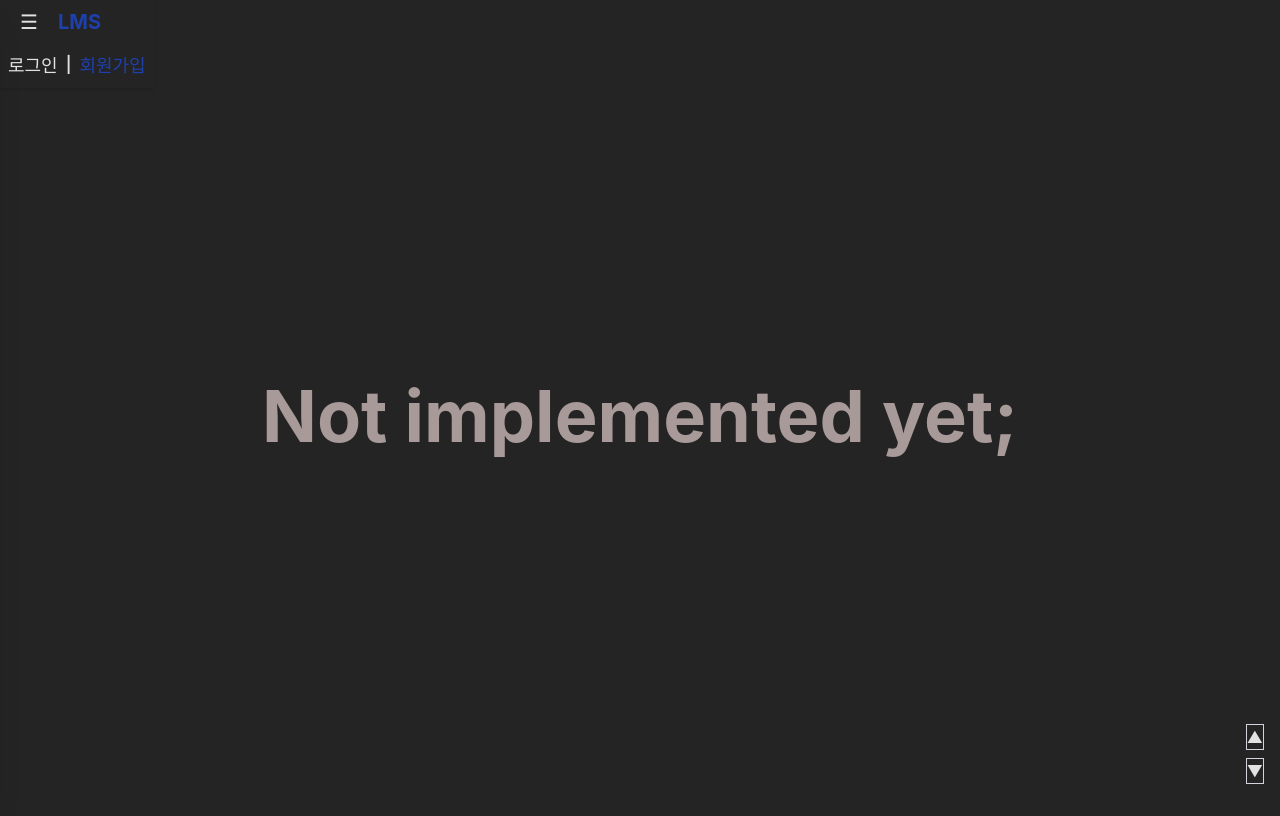
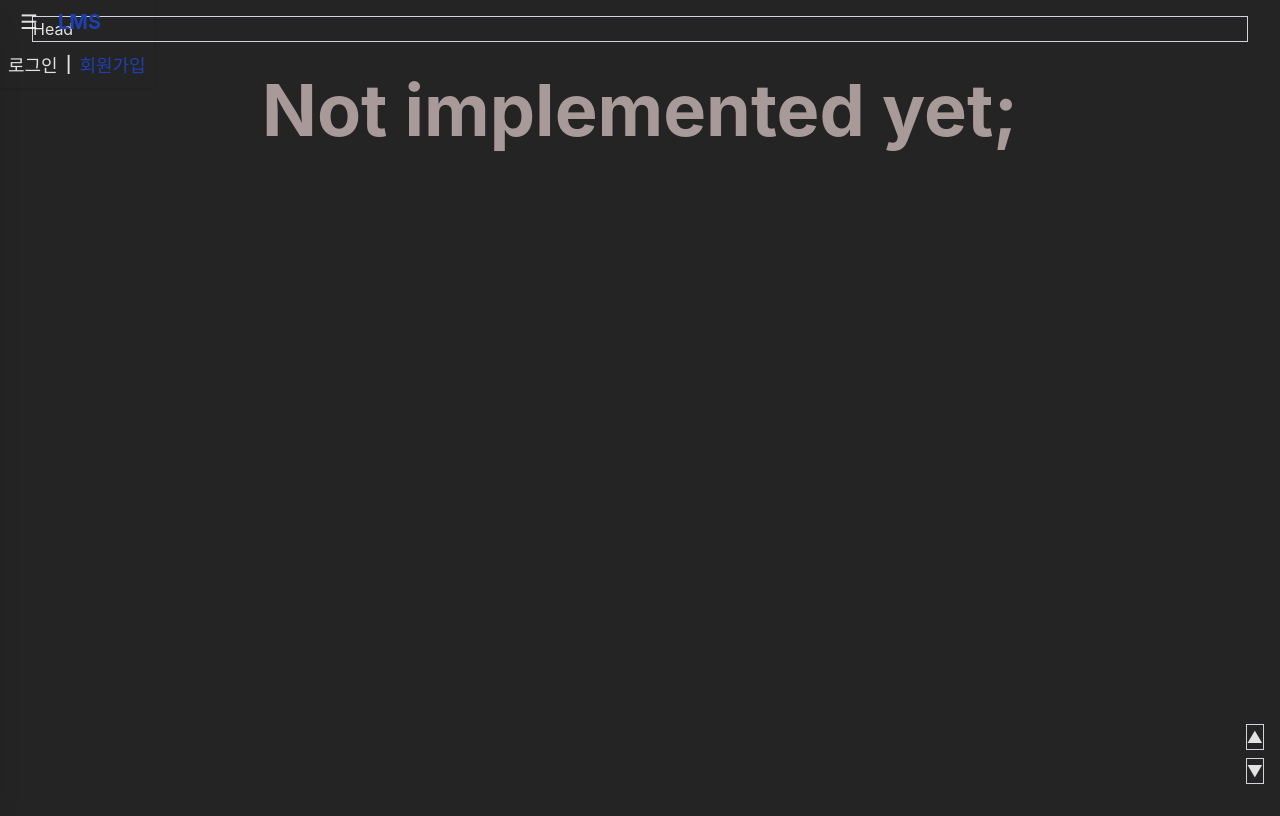
Before and after one commit to BHSylas/React, a React (Vite) app: page /my in a window 1280 px wide. Built offline with nearby package versions, Linux system fonts and the light colour scheme.

Commit message:
Fixing ClassViewPage, MyPage

```diff
--- a/src/components/class/desc/Overview.tsx
+++ b/src/components/class/desc/Overview.tsx
@@ -1,7 +1,7 @@
 interface OverviewProps {
   description: string;
-  objectives: string[];
-  instructorBio: string;
+  objectives?: string[];
+  instructorBio?: string;
 }
 
 export default function Overview({
@@ -20,22 +20,22 @@ export default function Overview({
       </div>
 
       {/* Objectives */}
-      <div>
+      {objectives && <div>
         <h2 className="text-lg font-semibold mb-3">학습 목표</h2>
         <ul className="list-disc list-inside space-y-1 text-sm text-gray-700">
           {objectives.map((item, index) => (
             <li key={index}>{item}</li>
           ))}
         </ul>
-      </div>
+      </div>}
 
       {/* Instructor */}
-      <div>
+      {instructorBio && <div>
         <h2 className="text-lg font-semibold mb-3">강사 소개</h2>
         <p className="text-sm text-gray-700 leading-relaxed">
           {instructorBio}
         </p>
-      </div>
+      </div>}
     </section>
   );
 }
--- a/src/pages/admin/AdminLecturePage.tsx
+++ b/src/pages/admin/AdminLecturePage.tsx
@@ -12,7 +12,6 @@ export default function AdminLecturePage() {
     useEffect(() => {
         api.get(`/admin/lectures?status=${state}`).then((res) => {
             setLectures(res.data.content);
-            console.log(res.data.content);
         });
     }, [state]);
     const approveLecture = (lectureId: string) => {
@@ -22,7 +21,7 @@ export default function AdminLecturePage() {
         });}
     const rejectLecture = (lectureId: string) => {
         api.patch(`/admin/lectures/${lectureId}/rejection`).then(() => {
-            alert("승인되었습니다.");
+            alert("반려되었습니다.");
             setLectures(lectures.filter(lec => lec.lectureId !== lectureId));
         });}
     if(role === null) {
--- a/src/pages/user/ClassListPage.tsx
+++ b/src/pages/user/ClassListPage.tsx
@@ -24,11 +24,10 @@ async function fetchClasses(params: {
   // =========================
   // 실제 API 요청 (백엔드 준비 후)
   // =========================
-  const response = await api.get(`/lectures?page=0&size=5&language=${params.categoryId}&enrolling=true`);
+  const response = await api.get(`/lectures?page=0&size=5&language=${params.categoryId}`);
   if (response.data.length === 0) {
     throw new Error("No classes found");
   }
-  console.log(response.data.content);
   return await response.data.content;
 }
 
--- a/src/pages/user/ClassViewPage.tsx
+++ b/src/pages/user/ClassViewPage.tsx
@@ -32,15 +32,10 @@ export default function ClassViewPage() { //현재 테스트 데이터 삽입
         classId={classId}
         isEnrolling={enrolling}
       />
-
       <Overview
         description={page.description}
-        objectives={["배움"]}
-        instructorBio="홍길동 강사는 동에 번쩍 서에 번쩍 돌아다니는 시간 강사로 수상하지 않습니다. 실제 의롭습니다."
       />
-
       <ReviewBlock />
-      <div>{classId}</div>
     </main>
   );
 }
--- a/src/pages/user/MyPage.tsx
+++ b/src/pages/user/MyPage.tsx
@@ -8,8 +8,13 @@ export default function MyPage() {
         setRgb([Math.floor(256 * Math.random()), Math.floor(256 * Math.random()), Math.floor(256 * Math.random())]);
     }, 750);}
     return(
-        <div className="flex justify-center items-center h-screen">
-            <div className={`text-7xl font-bold transition-colors`} style={{ color: `rgb(${rgb[0]}, ${rgb[1]}, ${rgb[2]})` }}>
+        <div className="w-full h-screen">
+            <section>
+                <div className="mb-8">
+                    <div className="border border-gray-300">Head</div>
+                </div>
+            </section>
+            <div className={`text-7xl font-bold transition-colors flex justify-center items-center`} style={{ color: `rgb(${rgb[0]}, ${rgb[1]}, ${rgb[2]})` }}>
                 Not implemented yet;
             </div>
         </div>
```
